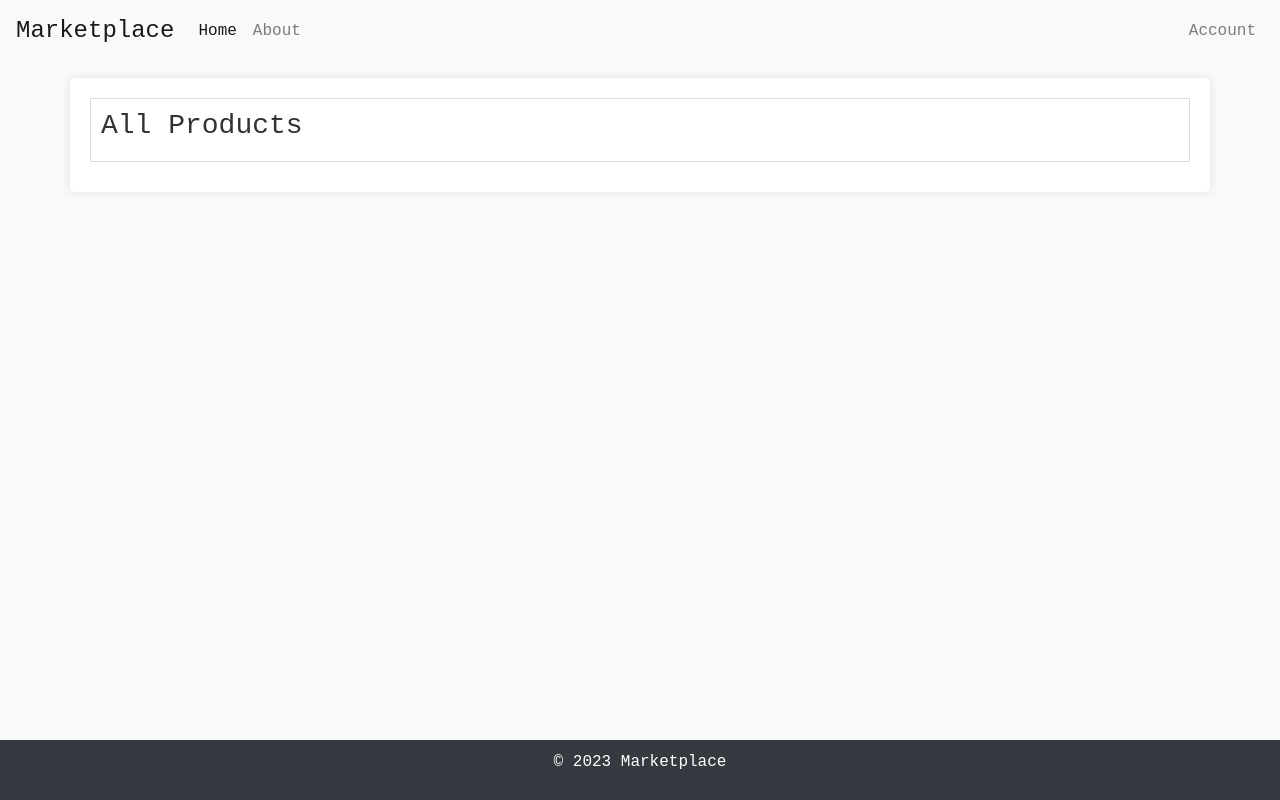
After one commit to walilentin/FastAPI_marketplace, a FastAPI app: template src/templates/base.html in a window 1280 px wide. The commit adds this page. Run offline with FastAPI, Linux system fonts and the light colour scheme; the template is opened without the code that fills it, so the values that code supplies are empty; parts of the project's set-up code (start-up, migrations or seed data) failed here and were passed over; some libraries are stand-ins or nearby versions.

Commit message:
add templates

```diff
--- a/src/main.py
+++ b/src/main.py
@@ -9,7 +9,7 @@ from src.video_repost.router import router as video_repost
 from src.product.router import router as product_router
 from src.basket.router import router as basket_router
 from src.admin.router import router as admin
-
+from src.pages.router import router as pages_router
 
 app = FastAPI()
 
@@ -20,6 +20,8 @@ app.include_router(comment_router)
 app.include_router(video_repost)
 app.include_router(product_router)
 app.include_router(admin)
+app.include_router(pages_router)
+
 app.include_router(
     fastapi_users.get_auth_router(auth_backend),
     prefix="/auth/jwt",
--- /dev/null
+++ b/src/templates/base.html
@@ -0,0 +1,119 @@
+<!DOCTYPE html>
+<html lang="en">
+<head>
+    <meta charset="UTF-8">
+    <meta http-equiv="X-UA-Compatible" content="IE=edge">
+    <meta name="viewport" content="width=device-width, initial-scale=1.0">
+    <title>{% block title %}Marketplace{% endblock %}</title>
+    <link rel="stylesheet" href="https://maxcdn.bootstrapcdn.com/bootstrap/4.5.2/css/bootstrap.min.css">
+    <style>
+        body {
+            background-color: #f8f9fa;
+            font-family: 'Courier New', Courier, monospace;
+            color: #333;
+        }
+
+        .container {
+            background-color: #ffffff;
+            padding: 20px;
+            border-radius: 5px;
+            box-shadow: 0 0 10px rgba(0, 0, 0, 0.1);
+            margin-top: 20px;
+        }
+
+        .footer {
+            background-color: #343a40;
+            color: #ffffff;
+            padding: 10px 0;
+            position: fixed;
+            bottom: 0;
+            width: 100%;
+            text-align: center;
+        }
+
+        .navbar {
+            background-color: #343a40;
+            color: #ffffff;
+        }
+
+        .navbar-brand {
+            font-size: 24px;
+        }
+
+        .navbar-nav .nav-link {
+            color: #ffffff;
+        }
+
+        .form-inline {
+            font-size: 16px;
+        }
+
+        select.form-control {
+            font-size: 16px;
+        }
+
+        button.btn-primary {
+            font-size: 16px;
+        }
+
+        .container mt-3 {
+            font-size: 18px;
+        }
+
+        .item {
+            border: 1px solid #ddd;
+            padding: 10px;
+            margin-bottom: 10px;
+        }
+    </style>
+</head>
+<body>
+    <nav class="navbar navbar-expand-lg navbar-light bg-light">
+        <a class="navbar-brand">Marketplace</a>
+        <button class="navbar-toggler" type="button" data-toggle="collapse" data-target="#navbarNav" aria-controls="navbarNav" aria-expanded="false" aria-label="Toggle navigation">
+            <span class="navbar-toggler-icon"></span>
+        </button>
+        <div class="collapse navbar-collapse" id="navbarNav">
+            <ul class="navbar-nav">
+                <li class="nav-item active">
+                    <a class="nav-link" href="/v1">Home</a>
+                </li>
+                <li class="nav-item">
+                    <a class="nav-link" href="/about">About</a>
+                </li>
+            </ul>
+            <ul class="navbar-nav ml-auto">
+                <li class="nav-item">
+                    <a class="nav-link" href="/v1/account">Account</a>
+                </li>
+            </ul>
+        </div>
+    </nav>
+
+    <div class="container mt-3">
+{% block content %}
+    <div class="item">
+        <h3>All Products</h3>
+        {% for product in products %}
+            <div class="card">
+                <div class="card-body">
+                    <h5 class="card-title">{{ product.name }}</h5>
+                    <p class="card-text">Price: ${{ product.price }}</p>
+                    <p class="card-text">{{ product.description }}</p>
+                </div>
+            </div>
+        {% endfor %}
+    </div>
+{% endblock %}
+
+    </div>
+
+    <footer class="footer">
+        <p>&copy; 2023 Marketplace</p>
+    </footer>
+
+    <script src="https://code.jquery.com/jquery-3.6.4.min.js"></script>
+    <script src="https://cdn.jsdelivr.net/npm/@popperjs/core@2.10.2/dist/umd/popper.min.js"></script>
+    <script src="https://maxcdn.bootstrapcdn.com/bootstrap/4.5.2/js/bootstrap.min.js"></script>
+</body>
+</html>
--- a/src/users/models.py
+++ b/src/users/models.py
@@ -45,7 +45,7 @@ class User(SQLAlchemyBaseUserTable[int], Base):
     oauth_accounts = relationship("OAuthAccount", lazy="joined")
     balance = Column(Float, default=0.0)
 
-    orders = relationship("Order", foreign_keys="[Order.buyer_id]", back_populates="buyer")
+    orders = relationship("Order", foreign_keys="[Order.buyer_id]", back_populates="buyer", lazy="joined")
     comments = relationship("Comment", back_populates="user")
     videos = relationship("Video", back_populates="user")
 
```
Also changed, not shown: src/admin/router.py (+22 -8 lines), src/pages/router.py (added, +26 -0 lines), src/product/router.py (+27 -2 lines), src/templates/account.html (added, +76 -0 lines), src/templates/admins.html (+30 -1 lines).
